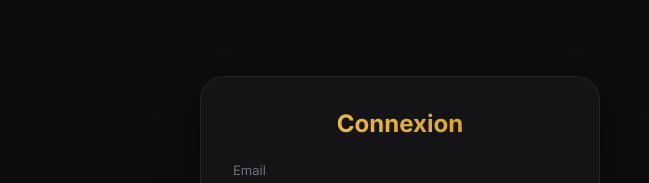
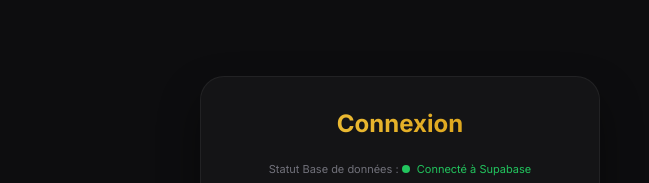
Before and after one commit to romainllave/Oro, an Electron app: page index.html in a window 800 px wide. Shown: the top 183 px of the page, without its empty margins (0-649 px from the left). Drawn offline with Linux system fonts and the light colour scheme; no server answers.

Commit message:
v1.1.1: Add diagnostic UI to login screen and improve error handling

```diff
--- a/index.html
+++ b/index.html
@@ -365,6 +365,11 @@
       <div class="panel active" id="panel-auth">
         <div class="auth-container" id="login-form">
           <h2 class="auth-title">Connexion</h2>
+
+          <div id="db-status" style="font-size: 11px; text-align: center; margin-bottom: 15px; color: #71717a;">
+            Statut Base de données : <span id="db-status-dot" style="display: inline-block; width: 8px; height: 8px; border-radius: 50%; background: #52525b; margin-right: 4px;"></span> <span id="db-status-text">Vérification...</span>
+          </div>
+
           <div id="login-error" class="auth-error"></div>
           <div class="form-group">
             <label>Email</label>
@@ -443,6 +448,20 @@
 
       // Initialisation
       window.onload = async () => {
+        // Vérification des clés
+        const dot = document.getElementById('db-status-dot');
+        const text = document.getElementById('db-status-text');
+
+        if (!supabase.supabaseUrl || !supabase.supabaseKey) {
+          dot.style.background = '#ef4444';
+          text.innerText = 'Erreur : Clés .env manquantes';
+          text.style.color = '#ef4444';
+        } else {
+          dot.style.background = '#22c55e';
+          text.innerText = 'Connecté à Supabase';
+          text.style.color = '#22c55e';
+        }
+
         try {
           const user = await getUser();
           updateUIForUser(user);
--- a/package.json
+++ b/package.json
@@ -1,6 +1,6 @@
 {
   "name": "oro",
-  "version": "1.1.0",
+  "version": "1.1.1",
   "description": "Une application vierge avec mise à jour automatique via GitHub",
   "main": "main.js",
   "scripts": {
--- a/supabase.js
+++ b/supabase.js
@@ -3,6 +3,12 @@ const { createClient } = require('@supabase/supabase-js');
 
 const SUPABASE_URL = process.env.SUPABASE_URL;
 const SUPABASE_ANON_KEY = process.env.SUPABASE_ANON_KEY;
+
+if (!SUPABASE_URL || !SUPABASE_ANON_KEY) {
+  console.error('ERREUR : Les clés Supabase ne sont pas chargées ! Vérifiez votre fichier .env');
+} else {
+  console.log('Supabase : Clés chargées avec succès.');
+}
 
 const supabase = createClient(SUPABASE_URL, SUPABASE_ANON_KEY);
 
```
